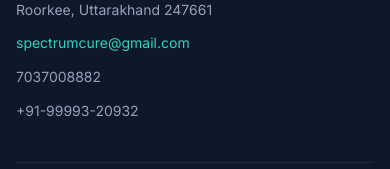
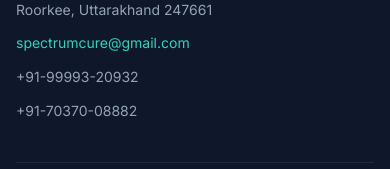
Before and after one commit to developer-prabhu-charan/Spectrum, a React (Create React App) app in the folder frontend/: page /privacy in a window 390 px wide. Shown: the part 4352-4521 px from the top of the page. Built offline with nearby package versions, Linux system fonts and the light colour scheme.

Commit message:
Reformat phone numbers to consistent format (+91-XXXXX-XXXXX) with 99993-20932 on top

```diff
--- a/frontend/src/components/Footer.jsx
+++ b/frontend/src/components/Footer.jsx
@@ -93,7 +93,7 @@ export const Footer = () => {
               </li>
               <li>
                 <a
-                  href={`tel:${footerData.phone}`}
+                  href={`tel:${footerData.phone.replace(/[^0-9+]/g, '')}`}
                   className="!text-sm text-slate-400 hover:text-teal-300 transition-colors duration-200"
                 >
                   {footerData.phone}
@@ -101,7 +101,7 @@ export const Footer = () => {
               </li>
               <li>
                 <a
-                  href={`tel:${footerData.phone2}`}
+                  href={`tel:${footerData.phone2.replace(/[^0-9+]/g, '')}`}
                   className="!text-sm text-slate-400 hover:text-teal-300 transition-colors duration-200"
                 >
                   {footerData.phone2}
--- a/frontend/src/data/mock.js
+++ b/frontend/src/data/mock.js
@@ -219,8 +219,8 @@ export const footerData = {
   companyName: "Spectrum Formulation Pvt. Ltd. \u2014 A leading WHO-approved pharmaceutical manufacturer from Uttarakhand, India serving global healthcare partners.",
   address: "12, Bhagwanpur - Haridwar Road, Makhanpur, Roorkee, Uttarakhand 247661",
   email: "spectrumcure@gmail.com",
-  phone: "7037008882",
-  phone2: "+91-99993-20932",
+  phone: "+91-99993-20932",
+  phone2: "+91-70370-08882",
   compliance: "WHO-Approved Pharmaceutical Manufacturing Facility",
   quickLinks: [
   { label: "About Us", href: "/about" },
```
